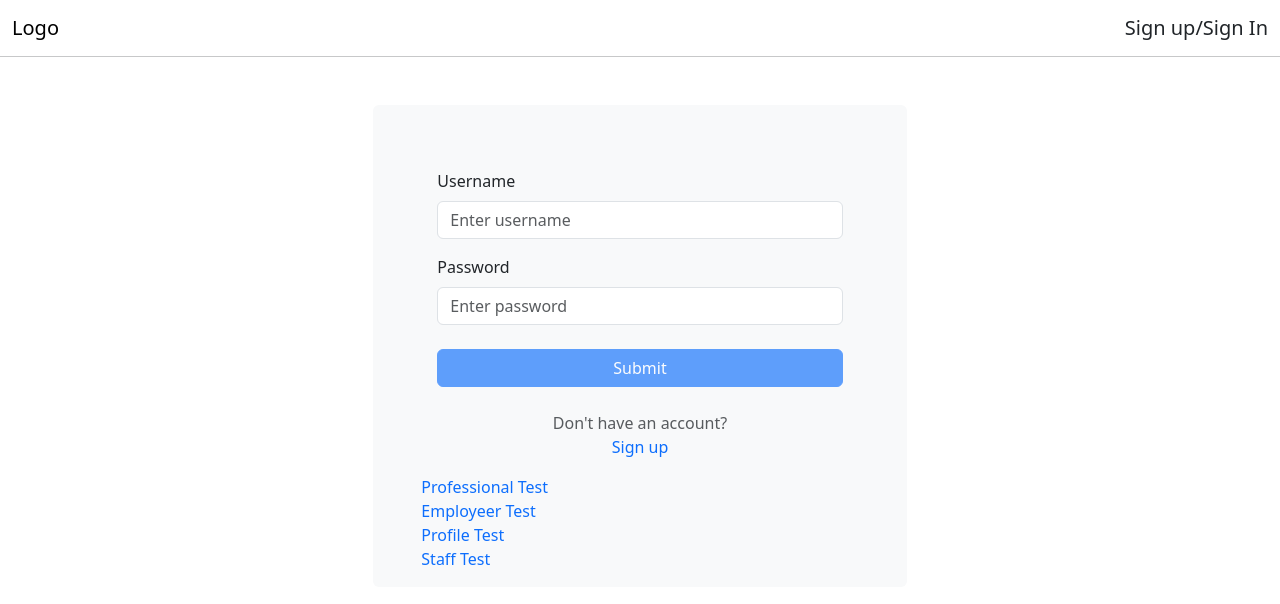
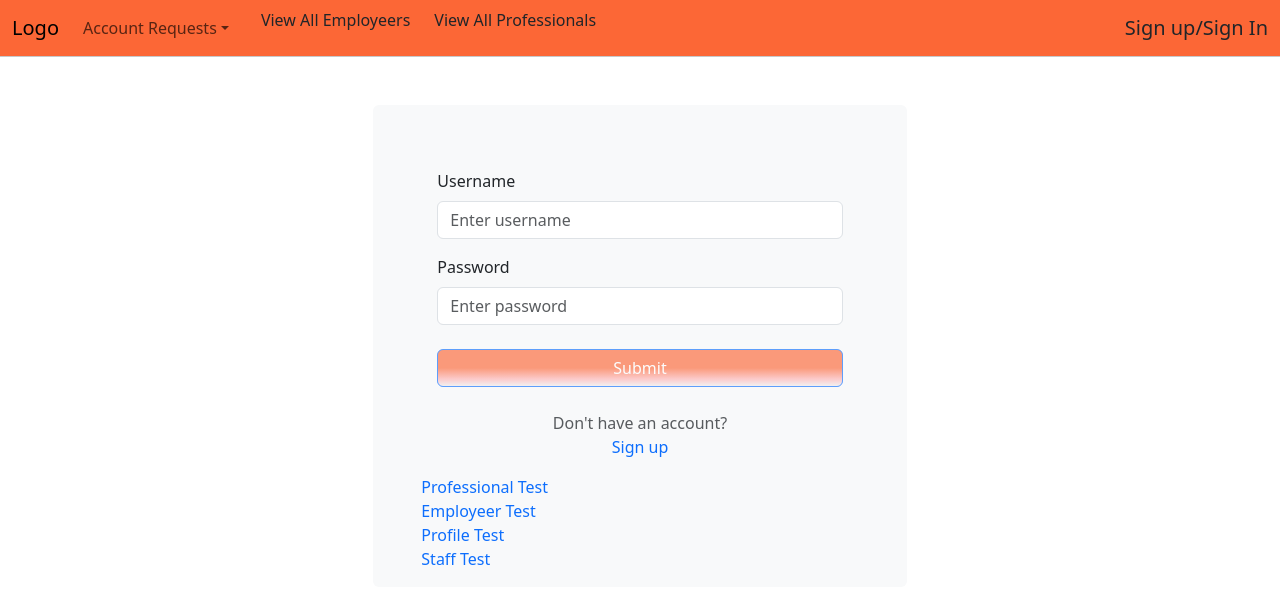
Before and after one commit to Mikecamdo/TalentTitan, a React (Create React App) app in the folder frontend/: page /signIn in a window 1280 px wide. Shown: the top 604 px of the page. Built offline with nearby package versions, Linux system fonts and the light colour scheme.

Commit message:
Color update

```diff
--- a/frontend/src/components/CustomNavbar.tsx
+++ b/frontend/src/components/CustomNavbar.tsx
@@ -1,6 +1,8 @@
 import React from "react";
 import Navbar from "react-bootstrap/Navbar";
 import Container from "react-bootstrap/Container";
+import { Row, Col, Nav, NavDropdown } from "react-bootstrap";
+import { NavLink } from "react-router-dom";
 import { Link } from "react-router-dom";
 import NavbarCollapse from "react-bootstrap/esm/NavbarCollapse";
 import { useContext } from "react";
@@ -18,7 +20,7 @@ export const CustomNavbar = () => {
     if (!currentUser) {
         return (
             <>
-                <Navbar sticky="top" collapseOnSelect>
+                <Navbar sticky="top" className="nav-main" collapseOnSelect>
                     <Container fluid className="m-0">
                     <Navbar.Brand>
                         <Link to={"/"} className={`nav-link`}>
@@ -26,6 +28,37 @@ export const CustomNavbar = () => {
                         </Link>
                     </Navbar.Brand>
                     <Navbar.Toggle />
+                        <Row >
+                            <Col md={"auto"} >
+                                <Navbar.Toggle aria-controls="account-requests" />
+                                <Navbar.Collapse id="account-requests">
+                                <Nav>
+                                    <NavDropdown
+                                    id="account-requests"
+                                    className="text-light"
+                                    title="Account Requests"
+                                    >
+                                    <NavDropdown.Item href="/employeer-requests">
+                                        Employeer Requests
+                                    </NavDropdown.Item>
+                                    <NavDropdown.Item href="/professional-requests">
+                                        Professional Requests
+                                    </NavDropdown.Item>
+                                    </NavDropdown>
+                                </Nav>
+                                </Navbar.Collapse>
+                            </Col>
+                            <Col md={"auto"} >
+                                <NavLink to={"/employeer-list"} className="text-dark">
+                                    View All Employeers
+                                </NavLink>
+                            </Col>
+                            <Col md={"auto"} >
+                                <NavLink to={"/professionals-list"} className="text-dark">
+                                    View All Professionals
+                                </NavLink>
+                            </Col>
+                        </Row>
                     <NavbarCollapse className="fs-5">
                         <Link to={"/signIn"} className={`ms-auto nav-link`}>
                             Sign up/Sign In
@@ -49,6 +82,7 @@ export const CustomNavbar = () => {
                     </Navbar.Brand>
                     <Navbar.Toggle />
                     <NavbarCollapse className="fs-5">
+
                         <div className="ms-auto">
                             Hello {currentUser}!
 
--- a/frontend/src/index.css
+++ b/frontend/src/index.css
@@ -11,8 +11,23 @@ code {
   font-family: source-code-pro, Menlo, Monaco, Consolas, 'Courier New',
     monospace;
 }
+color-scheme {
+  color: #0C2D57;
+  color: #FC6736 100%;
+  color: #FFB0B0 100%;
+  color: #EFECEC 100%;
 
+}
 .nav-bg {
   background: #0C2D57;
   background: linear-gradient(90deg,#FC6736 50%, #FFB0B0 80%, #EFECEC 100%);
 }
+
+.nav-main {
+  background: #FC6736;
+}
+
+.button-bg {
+  background: #0C2D57;
+  background: linear-gradient(180deg,#FC6736 50%, #FFB0B0 80%, #EFECEC 100%);
+}
--- a/frontend/src/pages/SignInPage.tsx
+++ b/frontend/src/pages/SignInPage.tsx
@@ -96,7 +96,7 @@ export const SignInPage = () => {
             </Form.Group>
 
             <Button
-              className="col-12 mt-2"
+              className="col-12 mt-2 button-bg"
               disabled={disableButton}
               onClick={() => {
                 login();
--- a/frontend/src/pages/StaffPage.tsx
+++ b/frontend/src/pages/StaffPage.tsx
@@ -49,7 +49,6 @@ export const StaffPage = () => {
                     </Col>
                 </Row>
             </Container>
-
         </Navbar>
         </>
     );
```
